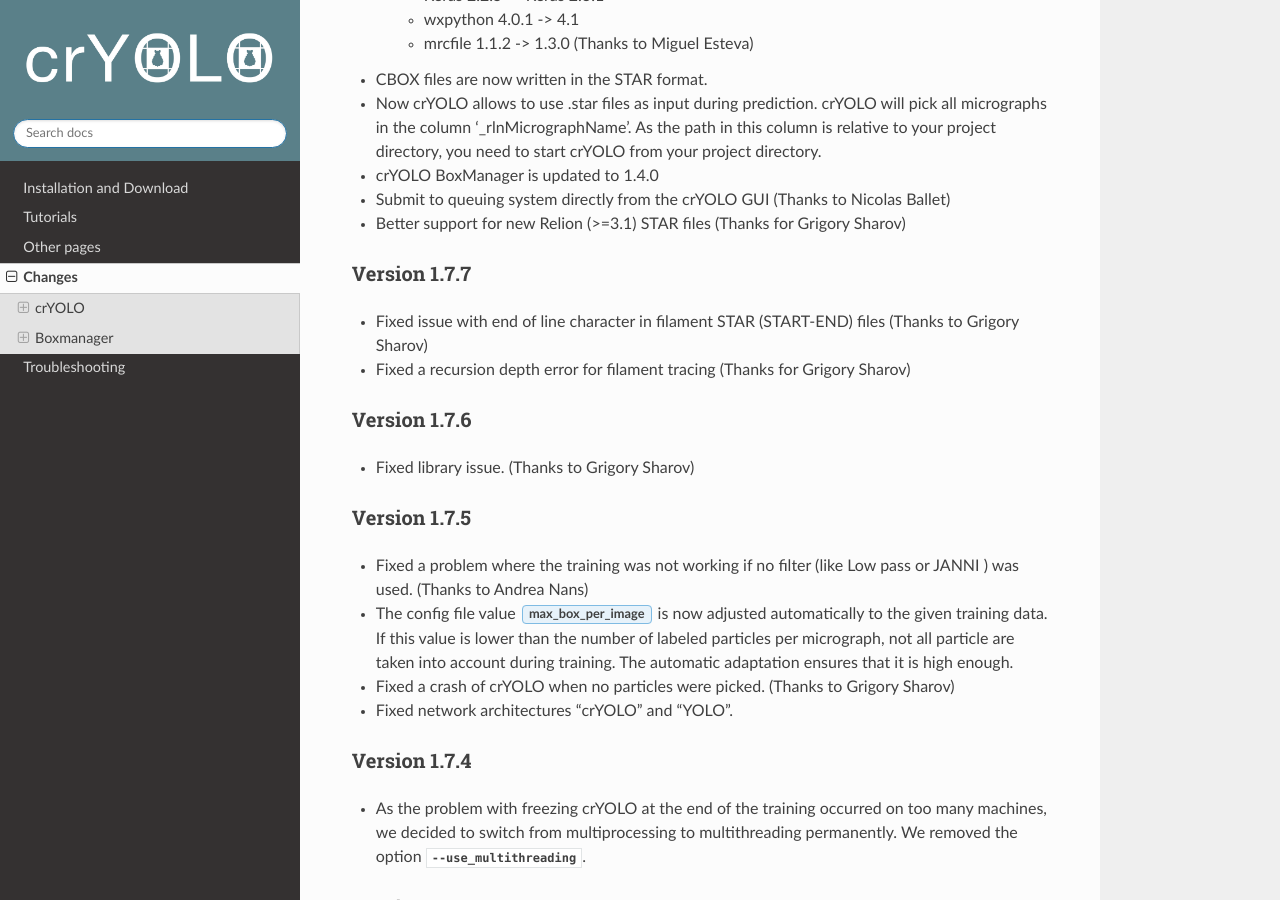
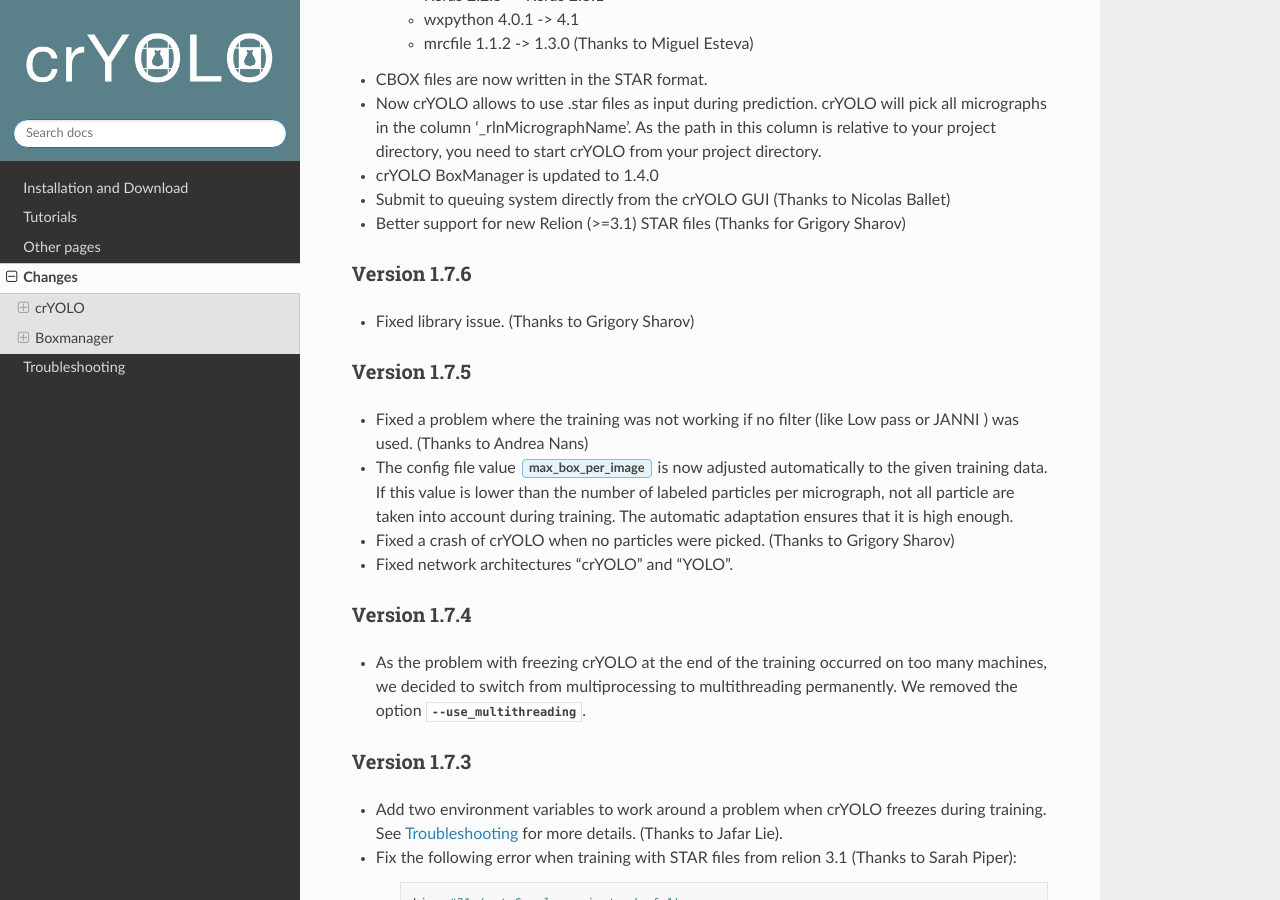
Before and after one commit to MPI-Dortmund/cryolo, a Sphinx documentation site: the page built from source/changes.rst, in a window 1280 px wide and 900 px high, scrolled down 752 px. Built offline with Sphinx 7.4.7 and the Read the Docs theme 2.0.0, drawn with Linux system fonts in a browser that asks for light colours.

Commit message:
remove 1.7.7 changes as the documentation failes since then

```diff
--- a/source/changes.rst
+++ b/source/changes.rst
@@ -26,11 +26,6 @@ Version 1.8.0 (not yet offically released)
 * crYOLO BoxManager is updated to 1.4.0
 * Submit to queuing system directly from the crYOLO GUI (Thanks to Nicolas Ballet)
 * Better support for new Relion (>=3.1) STAR files (Thanks for Grigory Sharov)
-
-Version 1.7.7
-*************
-* Fixed issue with end of line character in filament STAR (START-END) files (Thanks to Grigory Sharov)
-* Fixed a recursion depth error for filament tracing (Thanks for Grigory Sharov)
 
 Version 1.7.6
 *************
```
